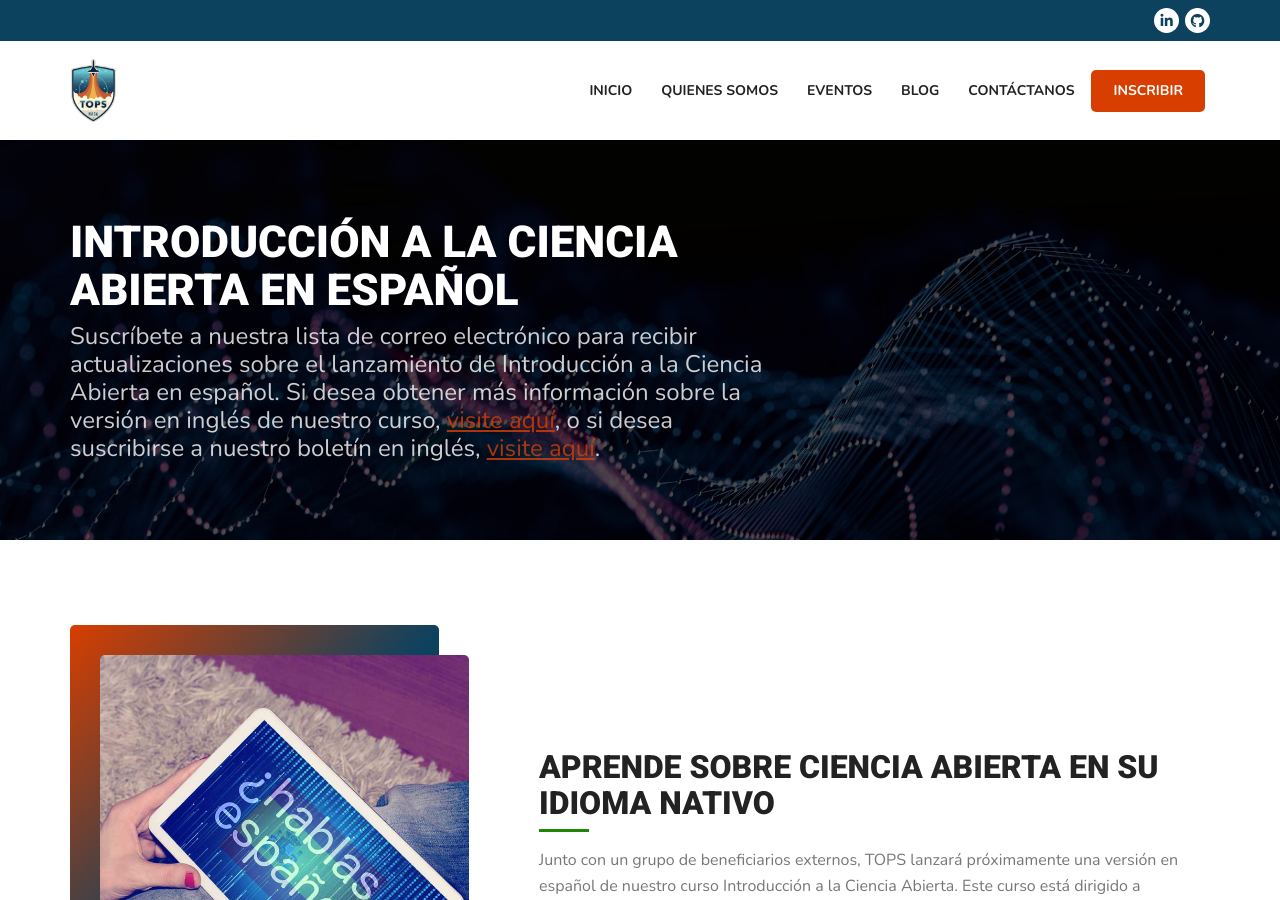
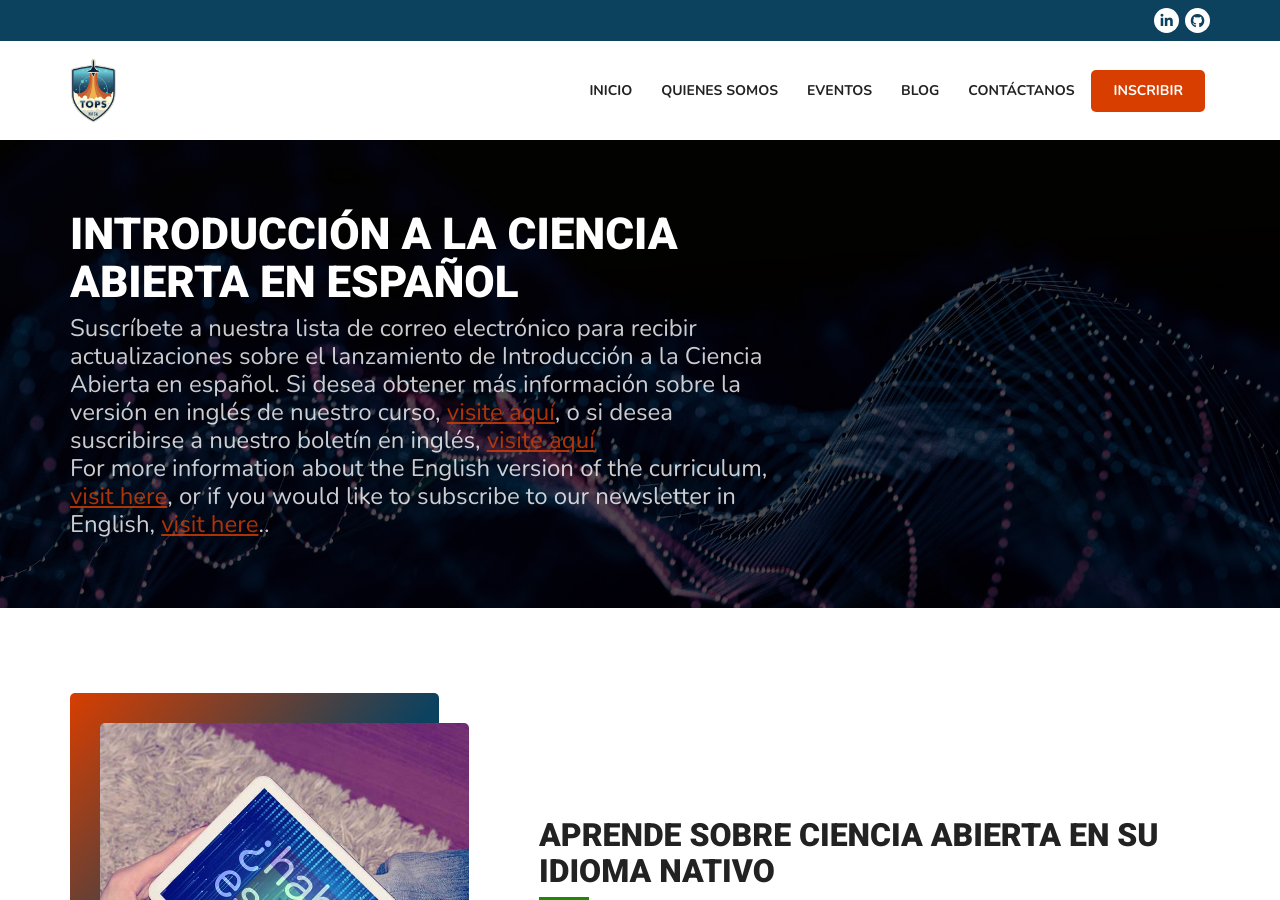
Before and after one commit to bressler1995/TOPS-Website-Front-End, a Jekyll site: the page built from pages/os101spanish.md, in a window 1280 px wide and 900 px high. Built offline with Jekyll 4.4.1, drawn with Linux system fonts in a browser that asks for light colours; a script that is not in the unit is left out.

Commit message:
Add an English part to the hero text on the Spanish page

```diff
--- a/_layouts/cta.html
+++ b/_layouts/cta.html
@@ -153,7 +153,7 @@ layout: spanish
         <div class="row align-items-center">
           <div class="col-12 col-md-6 col-lg-8 pb-5 pb-md-0 pe-md-5">
             <h1 class="text-center text-md-start text-white mb-0">{{ page.title }}</h1>
-            <h3 class="text-center text-md-start text-white mb-0 mt-2">Suscríbete a nuestra lista de correo electrónico para recibir actualizaciones sobre el lanzamiento de Introducción a la Ciencia Abierta en español. Si desea obtener más información sobre la versión en inglés de nuestro curso, <a target="_blank" href="https://nasa.github.io/Transform-to-Open-Science/take-os101/">visite aquí</a>, o si desea suscribirse a nuestro boletín en inglés, <a target="_blank" href="https://nasa.github.io/Transform-to-Open-Science/signup/">visite aquí</a>.
+            <h3 class="text-center text-md-start text-white mb-0 mt-2">Suscríbete a nuestra lista de correo electrónico para recibir actualizaciones sobre el lanzamiento de Introducción a la Ciencia Abierta en español. Si desea obtener más información sobre la versión en inglés de nuestro curso, <a target="_blank" href="https://nasa.github.io/Transform-to-Open-Science/take-os101/">visite aquí</a>, o si desea suscribirse a nuestro boletín en inglés, <a target="_blank" href="https://nasa.github.io/Transform-to-Open-Science/signup/">visite aquí</a><br>For more information about the English version of the curriculum, <a target="_blank" href="https://nasa.github.io/Transform-to-Open-Science/take-os101/">visit here</a>, or if you would like to subscribe to our newsletter in English, <a target="_blank" href="https://nasa.github.io/Transform-to-Open-Science/signup/">visit here</a>..
             </h3>
           </div>
           <div class="col-12 col-md-6 col-lg-4"><div id="tops_spanishForm" class="ctct-inline-form" data-form-id="4b6f8172-adc6-4dd2-8d3b-45fcea129731"></div></div>
```
